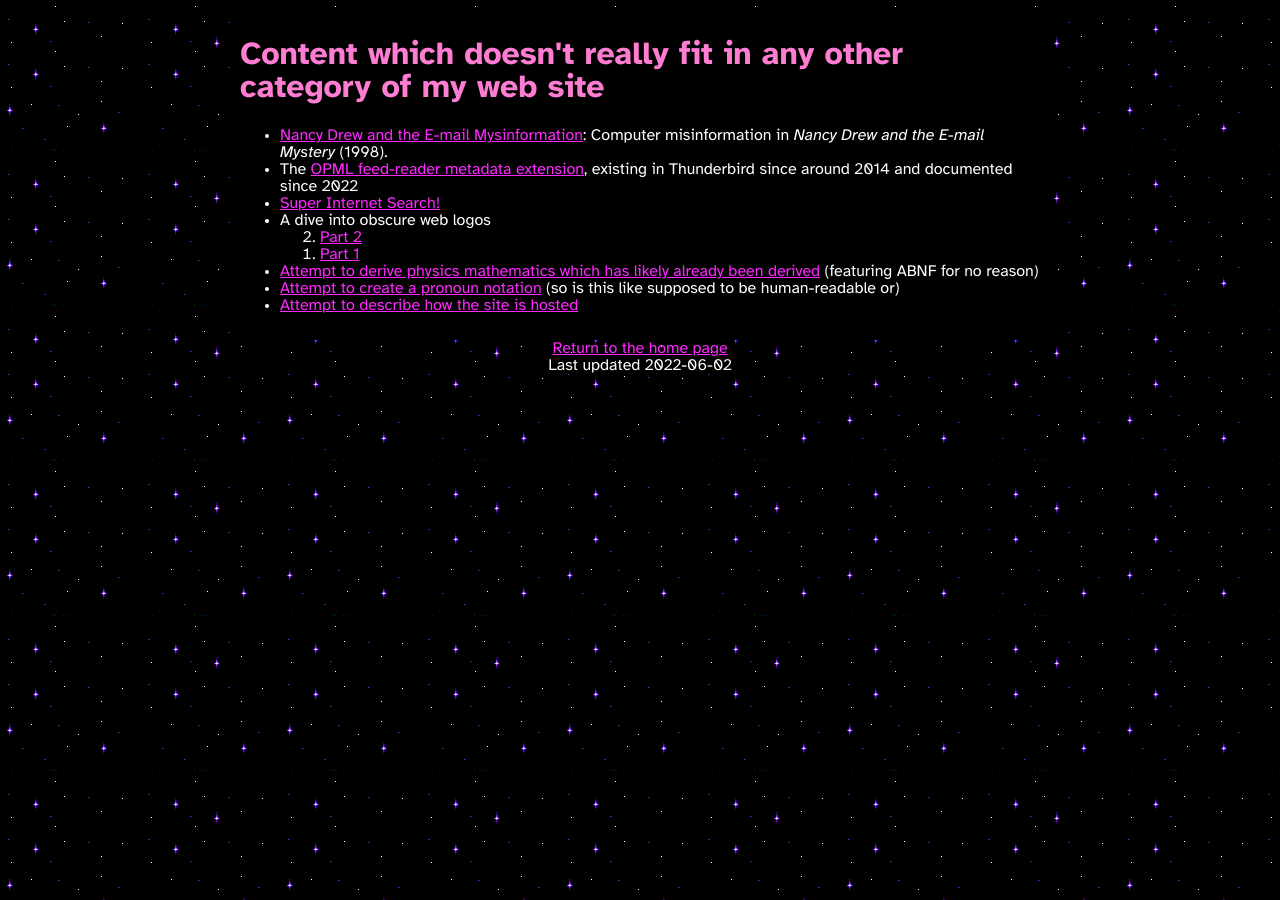
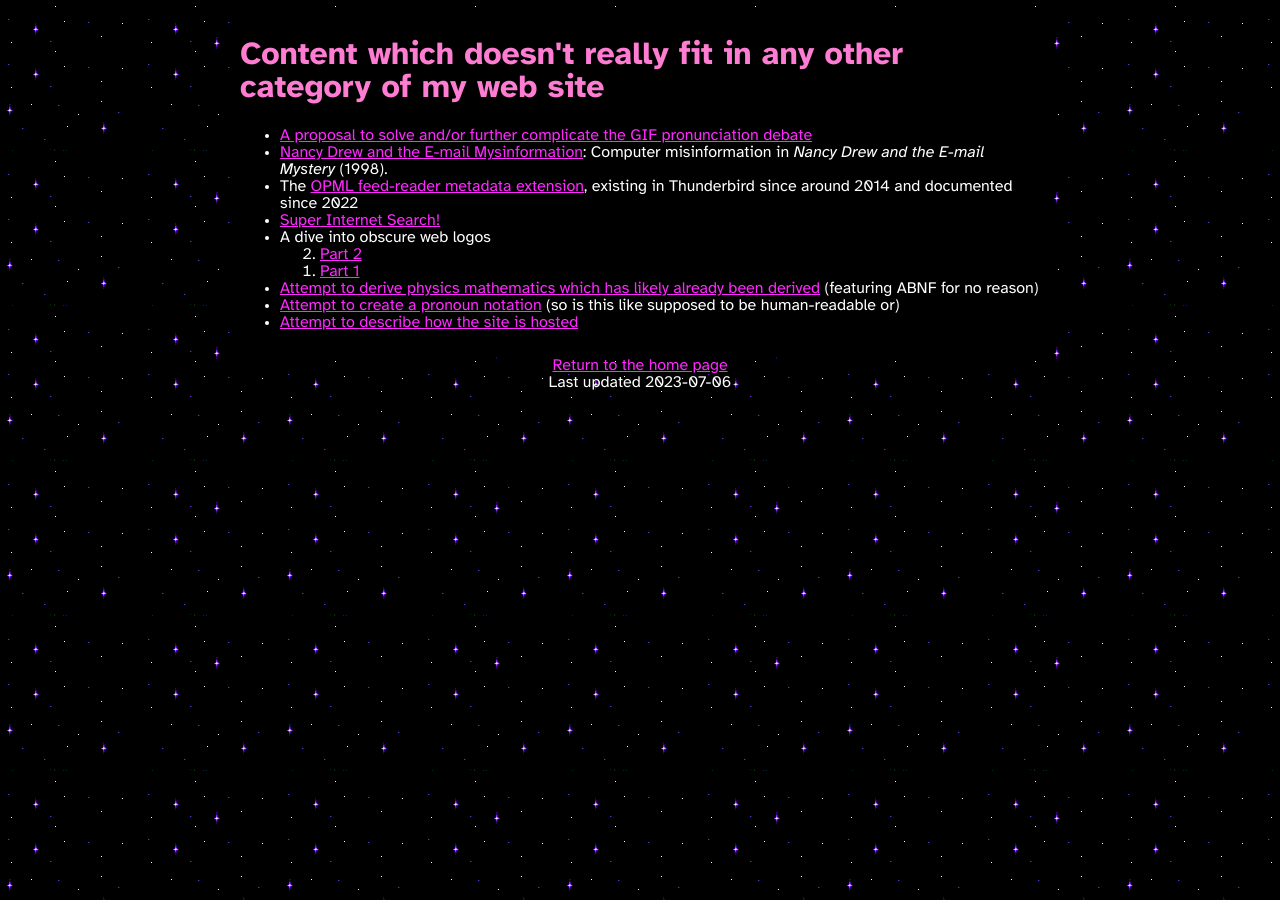
Before and after one commit to mincerafter42/mincerafter42.github.io, a Jekyll site: the page built from misc.md, in a window 1280 px wide. Built offline with Jekyll 4.4.1, drawn with Linux system fonts in a browser that asks for light colours.

Commit message:
Added "A Proposal to solve and/or further complicate the GIF pronunication debate"

```diff
--- a/misc.md
+++ b/misc.md
@@ -1,10 +1,11 @@
 ---
 title: Miscellaneous Content
 layout: default
-last_modified_at: 2022-06-02
+last_modified_at: 2023-07-06
 ---
 # Content which doesn't really fit in any other category of my web site
 
+- [A proposal to solve and/or further complicate the GIF pronunciation debate]({{'/gif-proposal/'|absolute_url}})
 - [Nancy Drew and the E-mail Mysinformation](/2023/06/12/nancy-drew-and-the-e-mail-mysinformation): Computer misinformation in <i>Nancy Drew and the E-mail Mystery</i> (1998).
 - The [OPML feed-reader metadata extension](/2022/09/01/opml-feed-reader-metadata), existing in Thunderbird since around 2014 and documented since 2022
 - [Super Internet Search!](/super-search.html)
```
Also changed, not shown: _posts/2023-07-06-gif-pronunciation.md (added, +4 -0 lines), gif-proposal.md (added, +15 -0 lines).
